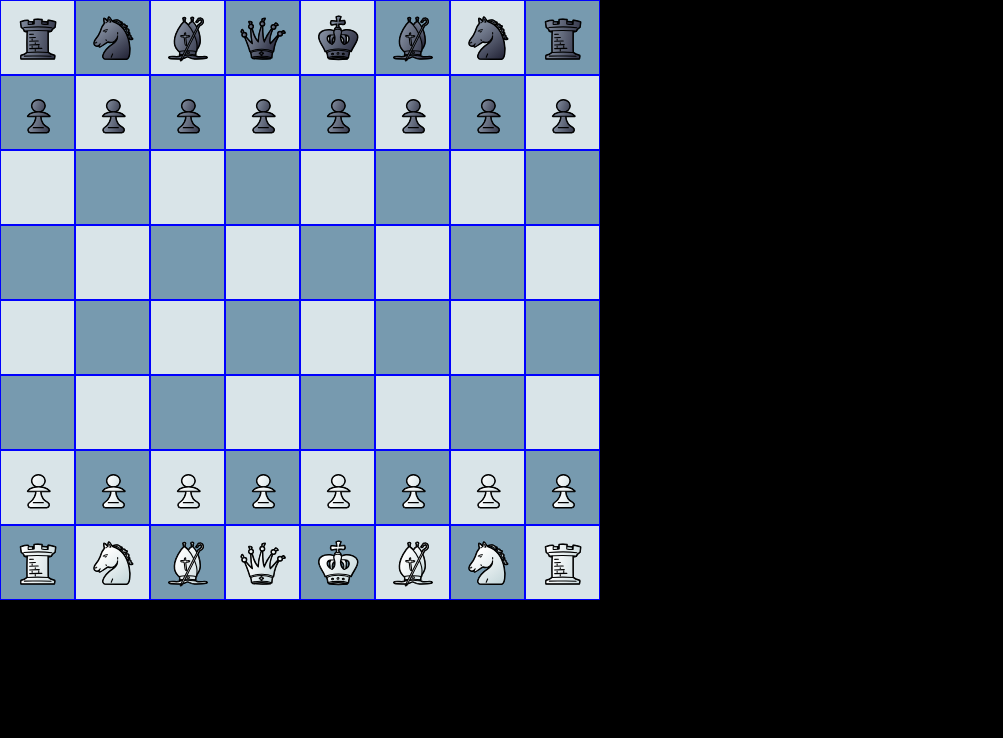
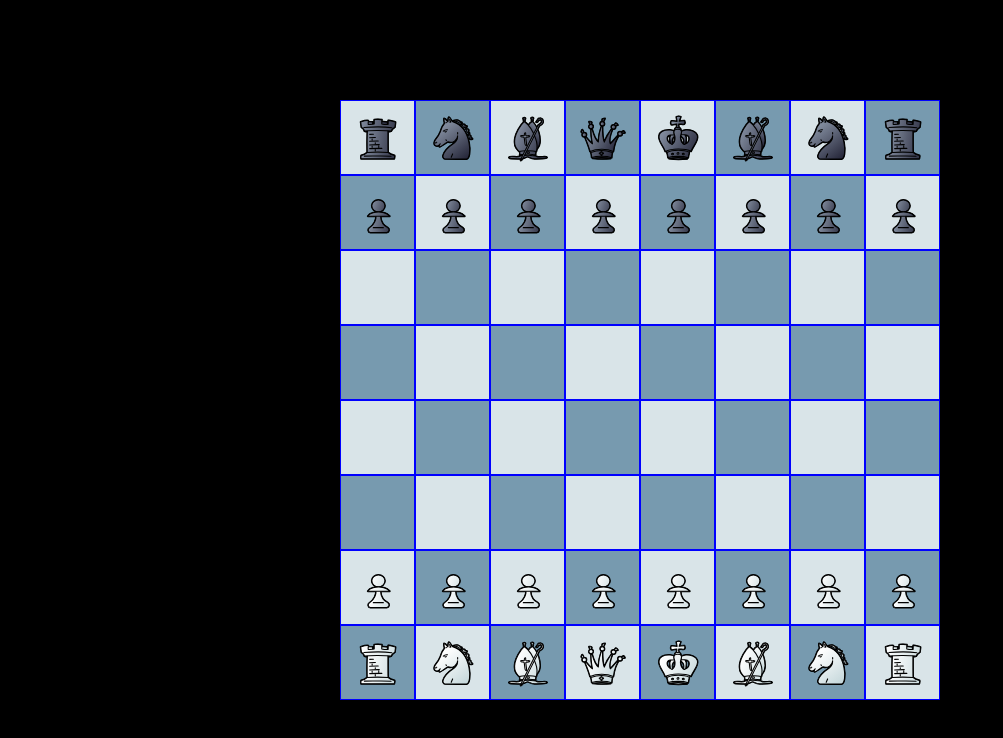
Before and after one commit to itscsp/chess-game, an Angular app: page / in a window 1280 px wide. Shown: the top 738 px of the page, without its empty margins (0-1003 px from the left). Built offline with nearby package versions, Linux system fonts and the light colour scheme.

Commit message:
Update styles.css

```diff
--- a/src/styles.css
+++ b/src/styles.css
@@ -15,6 +15,8 @@ body {
 body {
     margin: 0;
     font-family: Roboto, "Helvetica Neue", sans-serif;
+    display: grid;
+    place-content: center;
 }
 html, body { height: 100%; }
 body { margin: 0; font-family: Roboto, "Helvetica Neue", sans-serif; }
```
